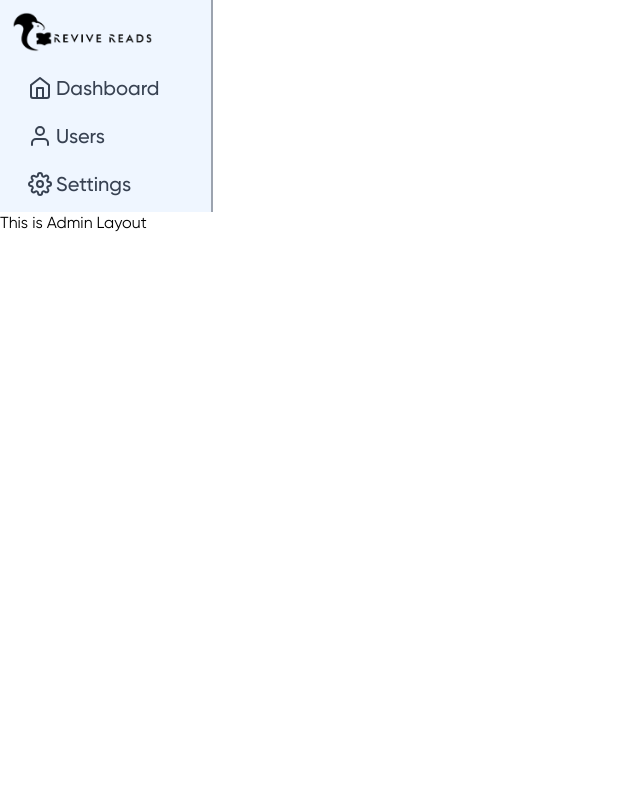
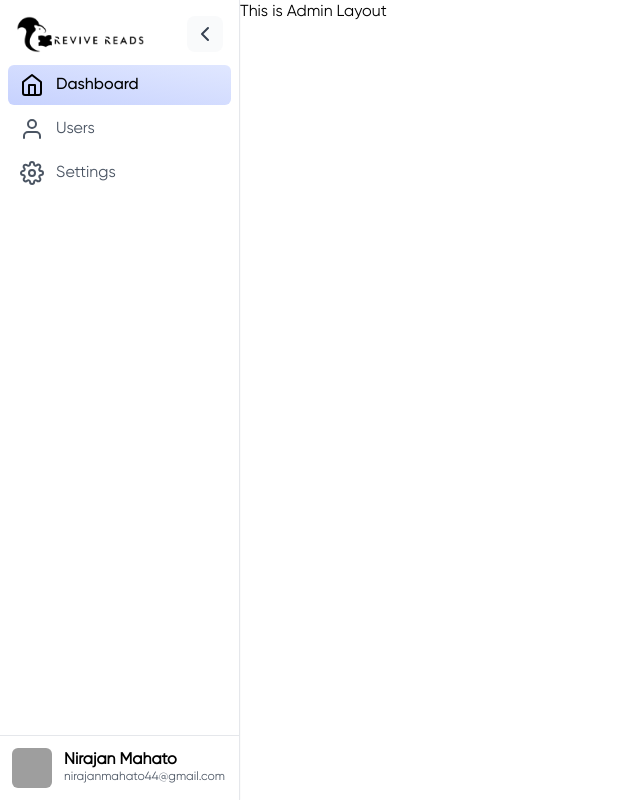
Before and after one commit to NirajanMahato/ReviveReads-Frontend, a React (Vite) app: page /admin in a window 1280 px wide. Shown: the whole page, without its empty margins (0-640 px from the left). Built offline with nearby package versions, Linux system fonts and the light colour scheme; grey boxes are pictures that could not be loaded.

Commit message:
admins sidebar done

```diff
--- a/src/core/private/Layout.jsx
+++ b/src/core/private/Layout.jsx
@@ -1,12 +1,14 @@
 import React from "react";
+import { Outlet } from "react-router-dom";
 import Sidebar from "./components/Sidebar";
-import { Outlet } from "react-router-dom";
 
 const Layout = () => {
   return (
     <>
-      <Sidebar />
-      This is Admin Layout
+      <div className="flex">
+        <Sidebar />
+        This is Admin Layout
+      </div>
       <div style={{ flexGrow: 1 }}>
         <Outlet />
       </div>
--- a/src/core/private/components/Sidebar.jsx
+++ b/src/core/private/components/Sidebar.jsx
@@ -1,36 +1,105 @@
-import React from "react";
+import React, { useContext, createContext, useState } from "react";
+import { MoreVertical, ChevronLeft, ChevronRight } from "lucide-react";
 import { FiHome, FiSettings, FiUser } from "react-icons/fi";
 import logo2 from "/Logos/Logo2.png";
 
-const Sidebar = () => {
+const SidebarContext = createContext();
+
+export default function Sidebar() {
+  const [expanded, setExpanded] = useState(true);
+
   const sidebarItems = [
-    { id: 1, icon: <FiHome />, label: "Dashboard" },
-    { id: 2, icon: <FiUser />, label: "Users" },
-    { id: 3, icon: <FiSettings />, label: "Settings" },
+    { id: 1, icon: <FiHome />, label: "Dashboard", active: true },
+    { id: 2, icon: <FiUser />, label: "Users", active: false },
+    { id: 3, icon: <FiSettings />, label: "Settings", active: false },
   ];
 
   return (
-    <>
-      <div className="main-div w-2/12 flex flex-col p-3 bg-blue-50 border-r-2 border-gray-400">
-        <div className={"admin-logo"}>
-          <img src={logo2} alt={"ReviveReads"} width={"140px"} />
+    <aside className={`h-screen transition-all duration-300 ${expanded ? "w-60" : "w-16"}`}>
+      <nav className="h-full flex flex-col bg-white border-r shadow-sm">
+        {/* Logo Section */}
+        <div className="p-4 pb-2 flex justify-between items-center">
+          <img
+            src={logo2}
+            className={`overflow-hidden transition-all duration-300 ${expanded ? "w-32" : "w-0"}`}
+            alt="ReviveReads"
+          />
+          <button
+            onClick={() => setExpanded((curr) => !curr)}
+            className="p-1.5 rounded-lg bg-gray-50 hover:bg-gray-100 text-gray-700"
+          >
+            {expanded ? <ChevronLeft /> : <ChevronRight />}
+          </button>
         </div>
-        <div className="mt-6 pl-4">
-          <ul className="flex flex-col gap-y-5">
+
+        {/* Sidebar Items */}
+        <SidebarContext.Provider value={{ expanded }}>
+          <ul className="flex-1 px-2">
             {sidebarItems.map((item) => (
-              <li
+              <SidebarItem
                 key={item.id}
-                className="flex items-start gap-x-1 text-gray-700 hover:cursor-pointer  "
-              >
-                <span className="text-2xl">{item.icon}</span>
-                <h1 className="font-gilroyMedium text-xl">{item.label}</h1>
-              </li>
+                icon={item.icon}
+                text={item.label}
+                active={item.active}
+              />
             ))}
           </ul>
+        </SidebarContext.Provider>
+
+        {/* Profile Section */}
+        <div className="border-t flex p-3 items-center">
+          <img
+            src="https://ui-avatars.com/api/?background=c7d2fe&color=3730a3&bold=true"
+            alt="Profile"
+            className="w-10 h-10 rounded-md"
+          />
+          <div className={`overflow-hidden transition-all duration-300 ${expanded ? "w-52 ml-3" : "w-0"}`}>
+            <div className="leading-4">
+              <h4 className="font-semibold">Nirajan Mahato</h4>
+              <span className="text-xs text-gray-600">nirajanmahato44@gmail.com</span>
+            </div>
+          </div>
+
+          {/* <MoreVertical size={20} className={`${expanded ? "ml-2" : "ml-0"}`} /> */}
         </div>
-      </div>
-    </>
+      </nav>
+    </aside>
   );
-};
+}
 
-export default Sidebar;
+function SidebarItem({ icon, text, active }) {
+  const { expanded } = useContext(SidebarContext);
+
+  return (
+    <li
+      className={`
+        relative flex items-center py-2 px-3 my-1
+        font-medium rounded-md cursor-pointer transition-colors group
+        ${
+          active
+            ? "bg-gradient-to-tr from-indigo-200 to-indigo-100 font-gilroyMedium"
+            : "hover:bg-indigo-50 text-gray-600"
+        }
+      `}
+    >
+      <span className="text-2xl">{icon}</span>
+      <span className={`overflow-hidden transition-all duration-300 ${expanded ? "w-32 ml-3" : "w-0"}`}>
+        {text}
+      </span>
+
+      {/* Tooltip for collapsed state */}
+      {!expanded && (
+        <div
+          className={`
+            absolute left-full rounded-md px-2 py-1 ml-6
+            bg-indigo-100 text-indigo-800 text-sm
+            invisible opacity-20 -translate-x-3 transition-all
+            group-hover:visible group-hover:opacity-100 group-hover:translate-x-0
+          `}
+        >
+          {text}
+        </div>
+      )}
+    </li>
+  );
+}
```
